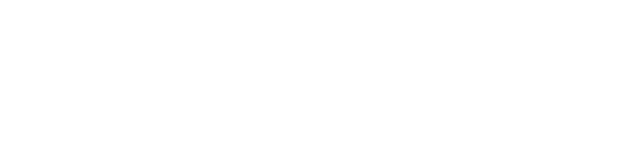
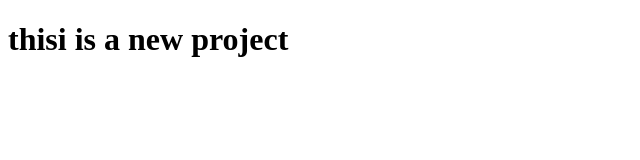
Before and after one commit to ajay-2006/project, a plain HTML site: page index.html in a window 1280 px wide. Shown: the whole page, without its empty margins (0-640 px from the left). Drawn offline with Linux system fonts and the light colour scheme.

Commit message:
2nd time change

```diff
--- a/index.html
+++ b/index.html
@@ -3,9 +3,9 @@
 <head>
     <meta charset="UTF-8">
     <meta name="viewport" content="width=device-width, initial-scale=1.0">
-    <title>Document</title>
+    <title>Demo project</title>
 </head>
 <body>
-
+    <h1>thisi is a new project</h1>
 </body>
 </html>
```
